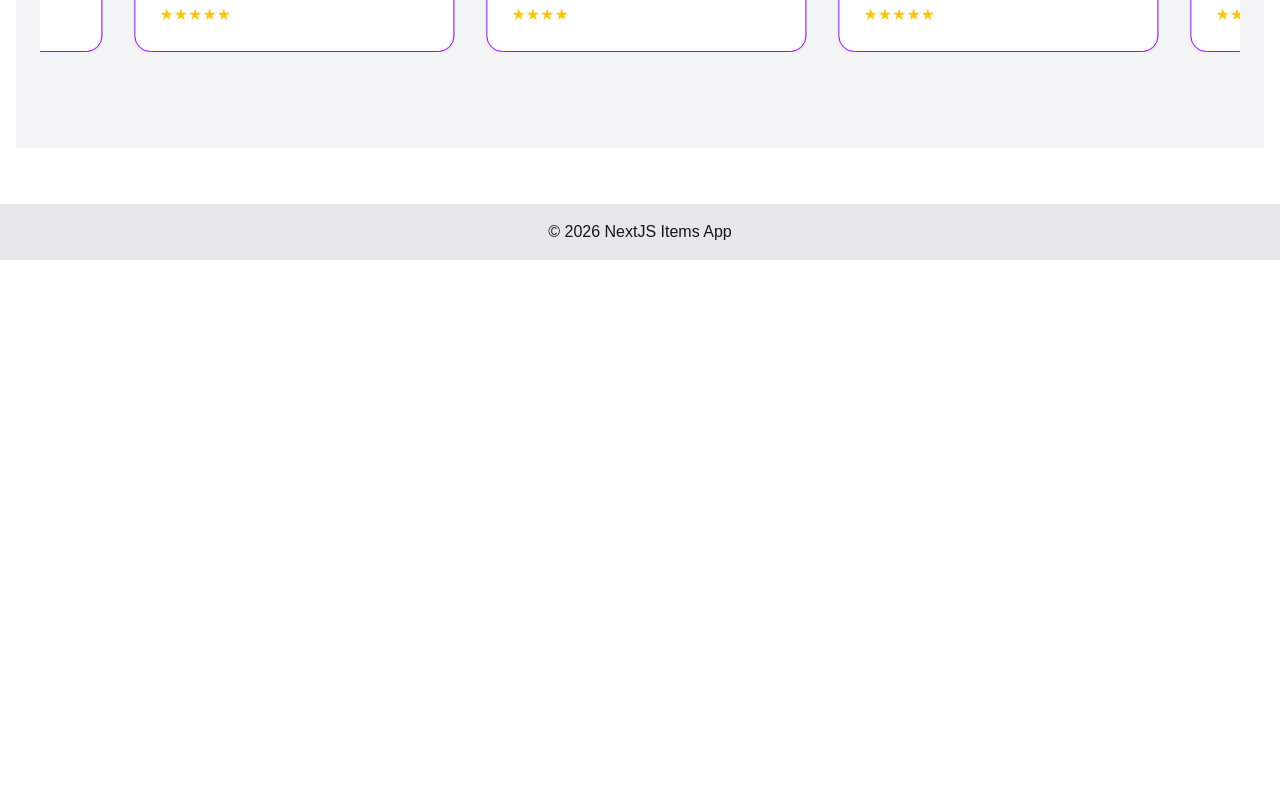
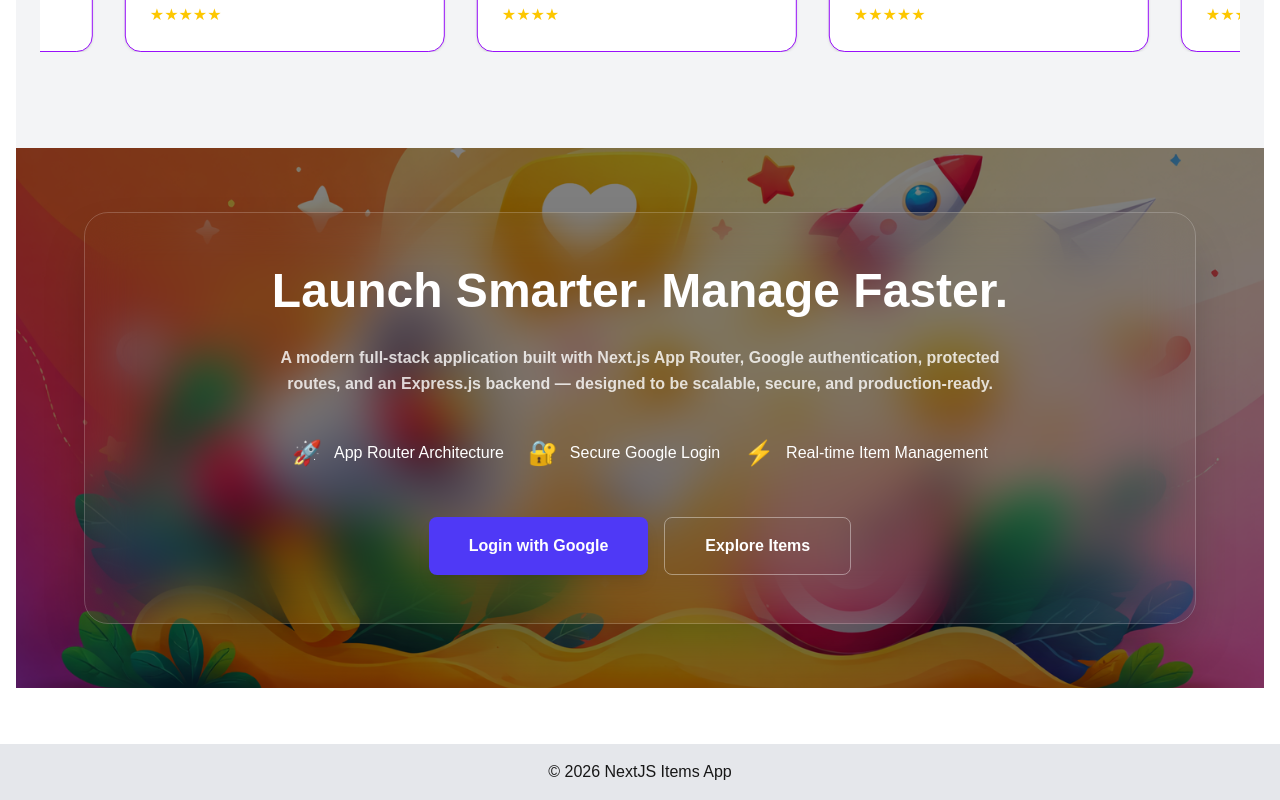
Before and after one commit to Hlamong55/nextjs-items-app, a Next.js app: page / in a window 1280 px wide. Shown: the part 4536-5336 px from the top of the page. Before the commit the page ends 4796 px from the top, so only its background shows below. Built offline with nearby package versions, Linux system fonts and the light colour scheme.

Commit message:
call to action section added

```diff
--- a/app/page.jsx
+++ b/app/page.jsx
@@ -4,6 +4,7 @@ import HowItWorks from "@/components/sections/HowItWorks";
 import PopularItems from "@/components/sections/PopularItems";
 import Pricing from "@/components/sections/Pricing";
 import Testimonials from "@/components/sections/Testimonials";
+import CTA from "@/components/sections/CTA";
 
 export default function Home() {
   return (
@@ -14,6 +15,7 @@ export default function Home() {
       <PopularItems />
       <Pricing />
       <Testimonials />
+      <CTA />
     </>
   );
 }
--- /dev/null
+++ b/components/sections/CTA.jsx
@@ -0,0 +1,111 @@
+"use client";
+
+import { motion } from "framer-motion";
+import Link from "next/link";
+
+export default function CTA() {
+  return (
+    <section
+      className="relative py-16 bg-center bg-cover bg-no-repeat"
+      style={{
+        backgroundImage: "url('/CTA.png')",
+      }}
+    >
+      {/* Dark overlay */}
+      <div className="absolute inset-0 bg-black/50" />
+
+      <div className="relative max-w-6xl mx-auto px-5 flex justify-center">
+        {/* Glassy Card */}
+        <motion.div
+          initial={{ opacity: 0, y: 40 }}
+          whileInView={{ opacity: 1, y: 0 }}
+          transition={{ duration: 0.7 }}
+          viewport={{ once: true }}
+          className="
+            w-full
+            rounded-3xl
+            border border-white/20
+            backdrop-blur-xl
+            shadow-2xl
+            px-10
+            py-12
+            text-center
+            text-white
+          "
+        >
+          {/* Heading */}
+          <h2 className="text-3xl md:text-5xl font-bold mb-6 leading-tight">
+            Launch Smarter. Manage Faster.
+          </h2>
+
+          {/* Description */}
+          <p className="text-white/80 max-w-3xl mx-auto mb-10 font-semibold leading-relaxed">
+            A modern full-stack application built with Next.js App Router,
+            Google authentication, protected routes, and an Express.js backend —
+            designed to be scalable, secure, and production-ready.
+          </p>
+
+          {/* Feature Highlights */}
+          <div className="flex flex-col md:flex-row justify-center gap-6 mb-12 text-left md:text-center">
+            <div className="flex items-center gap-3">
+              <span className="text-2xl">🚀</span>
+              <span className="font-medium">App Router Architecture</span>
+            </div>
+
+            <div className="flex items-center gap-3">
+              <span className="text-2xl">🔐</span>
+              <span className="font-medium">Secure Google Login</span>
+            </div>
+
+            <div className="flex items-center gap-3">
+              <span className="text-2xl">⚡</span>
+              <span className="font-medium">Real-time Item Management</span>
+            </div>
+          </div>
+
+          {/* CTA Buttons */}
+          <div className="flex flex-col sm:flex-row gap-4 justify-center">
+            <Link
+              href="/login"
+              className="
+                inline-flex
+                items-center
+                justify-center
+                px-10
+                py-4
+                rounded-lg
+                bg-indigo-600
+                text-white
+                font-semibold
+                hover:bg-indigo-800
+                transition hover:scale-105
+                shadow-lg
+              "
+            >
+              Login with Google
+            </Link>
+
+            <Link
+              href="/items"
+              className=" font-semibold hover:text-black
+                inline-flex
+                items-center
+                justify-center
+                px-10
+                py-4
+                rounded-lg
+                border
+                border-white/40
+                text-white
+                hover:bg-white/70
+                transition hover:scale-105
+              "
+            >
+              Explore Items
+            </Link>
+          </div>
+        </motion.div>
+      </div>
+    </section>
+  );
+}
```
Also changed, not shown: public/CTA.png (added), public/chatgptbg.jpg (added).
